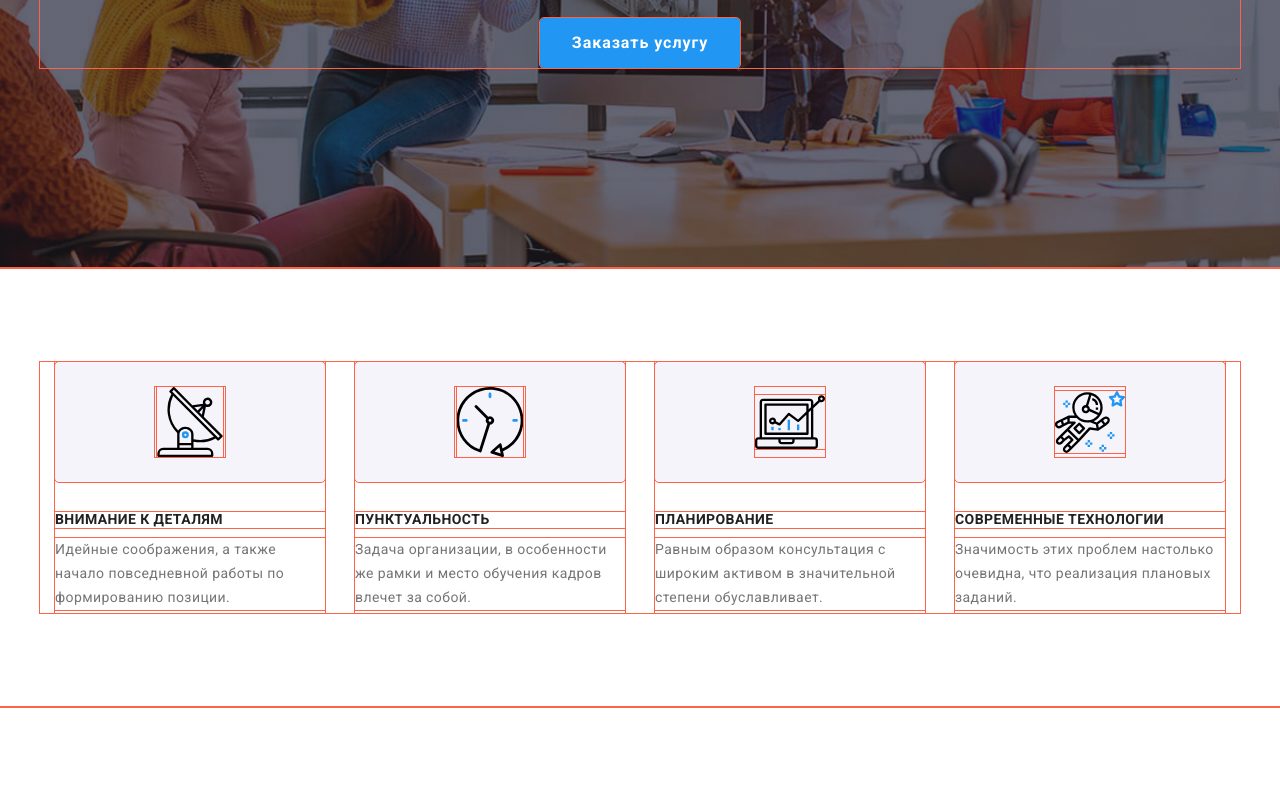
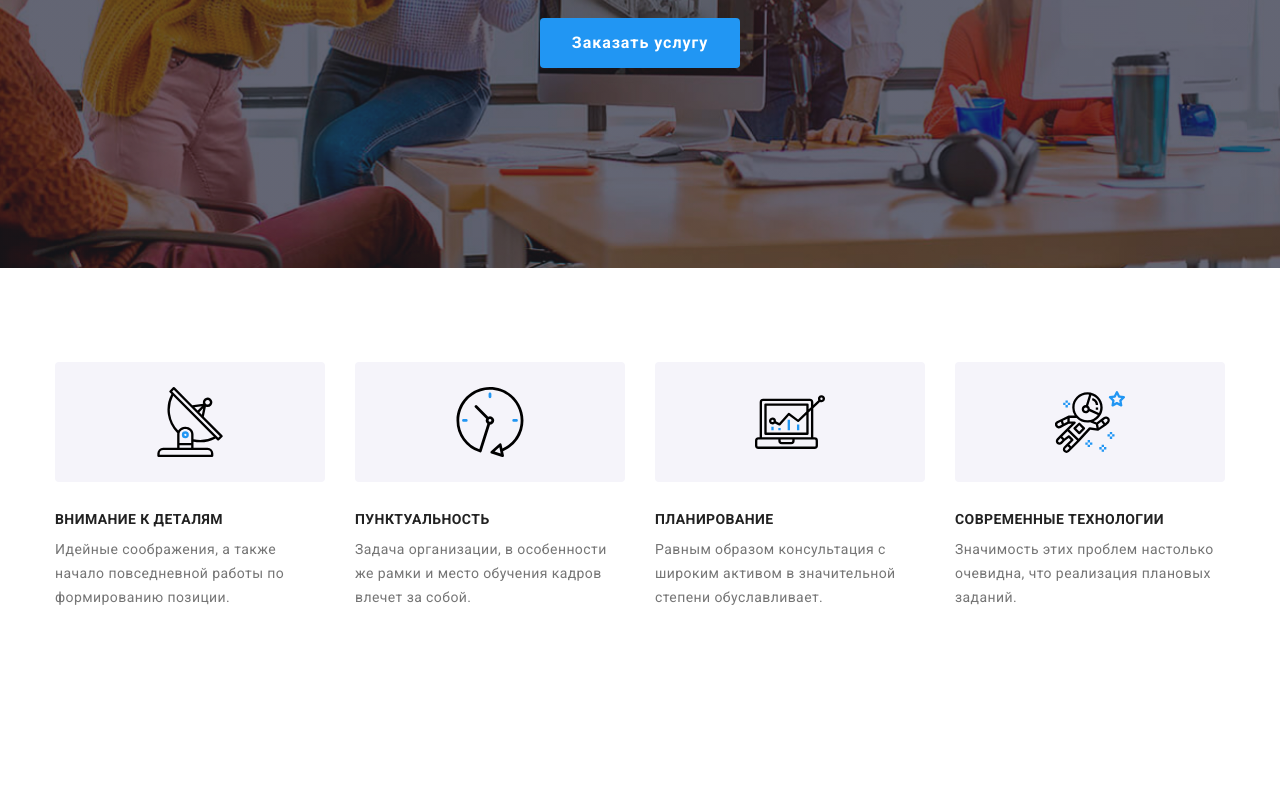
Before and after one commit to LarisaShatil/goit-markup-hw-08, a plain HTML site: page index.html in a window 1280 px wide. Shown: the part 413-1203 px from the top of the page. Drawn offline with nearby package versions, Linux system fonts and the light colour scheme.

Commit message:
no scroll

```diff
--- a/sass/base/_common.scss
+++ b/sass/base/_common.scss
@@ -5,7 +5,7 @@ html {
 *::after,
 *::before {
   box-sizing: inherit;
-  outline: 1px solid tomato;
+  // outline: 1px solid tomato;
 }
 
 h1,
```
Also changed, not shown: css/main.css, css/main.min.css, 2 other files.
